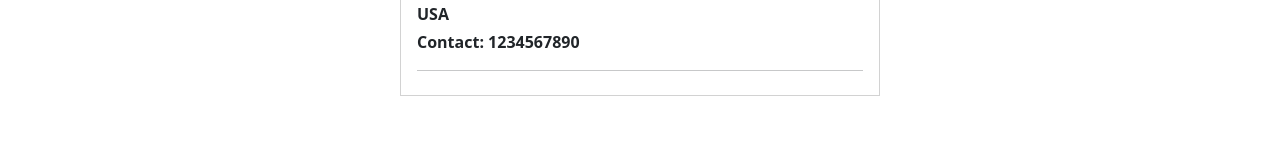
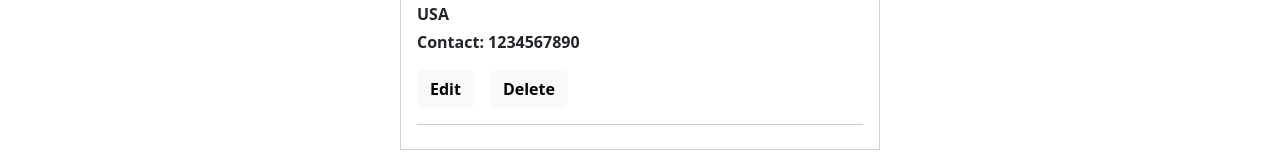
Before and after one commit to 7vTr0x7/MyCart, a React (Vite) app in the folder Frontend/: page /profile in a window 1280 px wide. Both pictures are taken after a click on the element "Address". Shown: the part 324-484 px from the top of the page. Built offline with nearby package versions, Linux system fonts and the light colour scheme.

Commit message:
frontend - pages - profile - addressSlice

```diff
--- a/Frontend/src/pages/profile/addressSlice.js
+++ b/Frontend/src/pages/profile/addressSlice.js
@@ -1,4 +1,5 @@
 import { createSlice } from "@reduxjs/toolkit";
+import { act } from "react";
 
 const addressSlice = createSlice({
   name: "addresses",
@@ -24,9 +25,15 @@ const addressSlice = createSlice({
         addresses: [...state.addresses, action.payload],
       };
     },
+    editAddress: (state, action) => {
+      const index = state.addresses.findIndex(
+        (addr) => addr.userId == action.payload.id
+      );
+      state.addresses[index] = action.payload.newAddress;
+    },
   },
 });
 
-export const { addAddress } = addressSlice.actions;
+export const { addAddress, editAddress } = addressSlice.actions;
 
 export default addressSlice.reducer;
--- a/Frontend/src/pages/profile/features/AddressForm.jsx
+++ b/Frontend/src/pages/profile/features/AddressForm.jsx
@@ -64,7 +64,7 @@ const AddressForm = ({ setToggleForm }) => {
 
   return (
     <div className="px-3 py-2 rounded-0 border " style={{ width: "30rem" }}>
-      <p className="fw-bold fs-5 text-center my-3">Add new Address</p>
+      <p className="fw-bold fs-5 text-center my-3">Address Management</p>
       <form>
         <input
           className="form-control"
--- a/Frontend/src/pages/profile/features/ProfileDetails.jsx
+++ b/Frontend/src/pages/profile/features/ProfileDetails.jsx
@@ -79,6 +79,14 @@ const ProfileDetails = () => {
                         <p className="fs-6 fw-semibold my-1">
                           {` Contact: ${address.mobileNumber}`}
                         </p>
+                        <div className="my-3">
+                          <button className="btn btn-light fs-6 fw-semibold">
+                            Edit
+                          </button>
+                          <button className="btn btn-light fs-6 fw-semibold mx-3">
+                            Delete
+                          </button>
+                        </div>
                         <hr />
                       </div>
                     ))}
```
